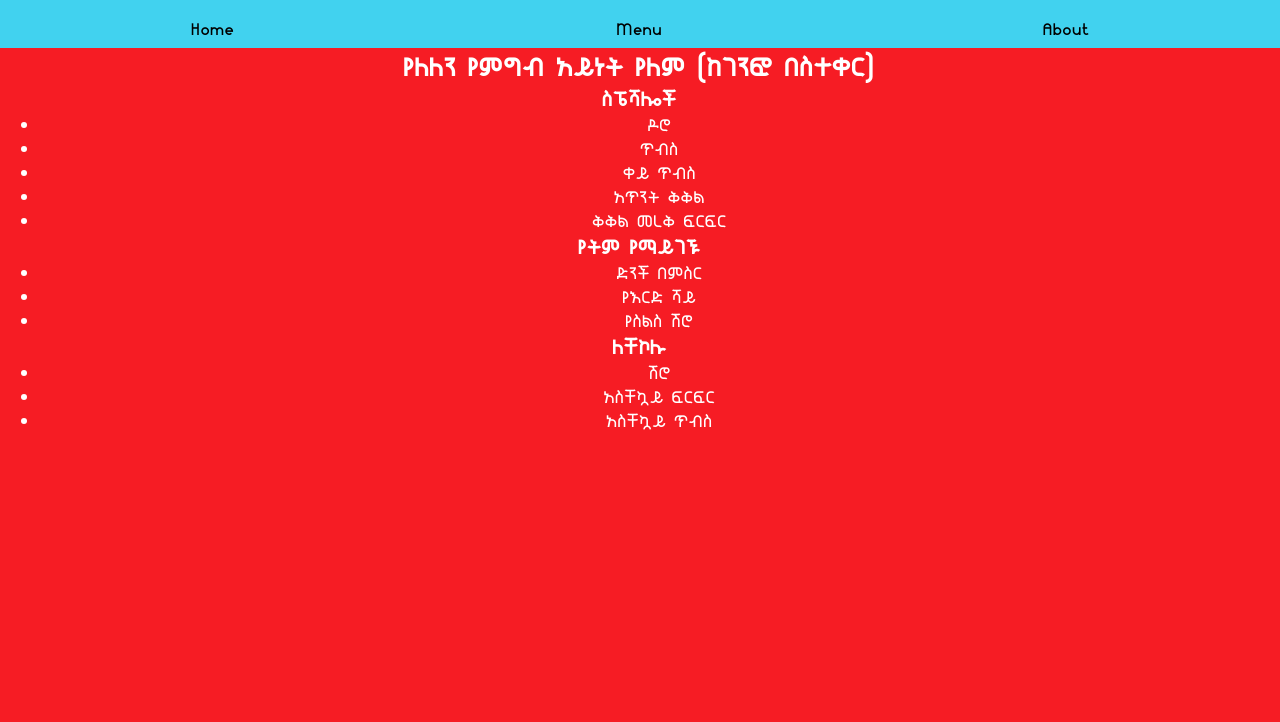
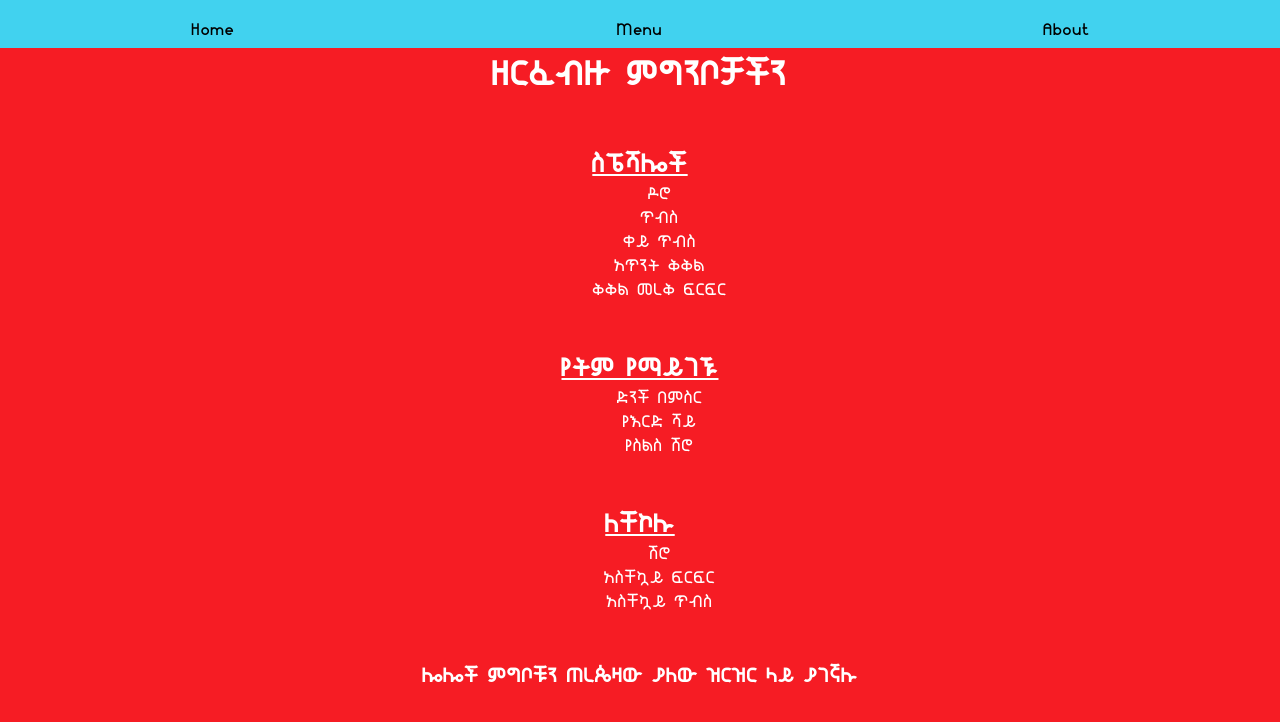
Before and after one commit to Ahad-n/Restaurant-page, a website built with webpack: page src/template.html in a window 1280 px wide. Built offline with nearby package versions, Linux system fonts and the light colour scheme.

Commit message:
Style menu page.

```diff
--- a/src/menu.js
+++ b/src/menu.js
@@ -1,6 +1,6 @@
 export default function() {
     const intro = document.createElement('h2');
-    intro.textContent = "የለለን የምግብ አይነት የለም (ከገንፎ በስተቀር)";
+    intro.textContent = "ዘርፈብዙ ምግንቦቻችን";
 
     // append special food list
     const special = document.createElement('div');
@@ -64,6 +64,9 @@ export default function() {
     quicksList.append(li9, li10, li11);
     quicks.append(quicksHeading, quicksList);
 
+    const others = document.createElement('h3');
+    others.textContent = "ሎሎች ምግቦቹን ጠረጴዛው ያለው ዝርዝር ላይ ያገኛሉ"
+
     const content = document.querySelector('#content');
-    content.append(intro, special, uniques, quicks);
+    content.append(intro, special, uniques, quicks, others);
 }
--- a/src/style.css
+++ b/src/style.css
@@ -49,3 +49,20 @@ button {
     font-size: 1.5rem;
     color: #1D2180;
 }
+
+ul {
+    list-style: none;
+}
+
+.list {
+    margin: 3rem;
+}
+
+.list h3 {
+    font-size: 1.5rem;
+    text-decoration: underline;
+}
+
+h2 {
+    font-size: 2rem;
+}
```
